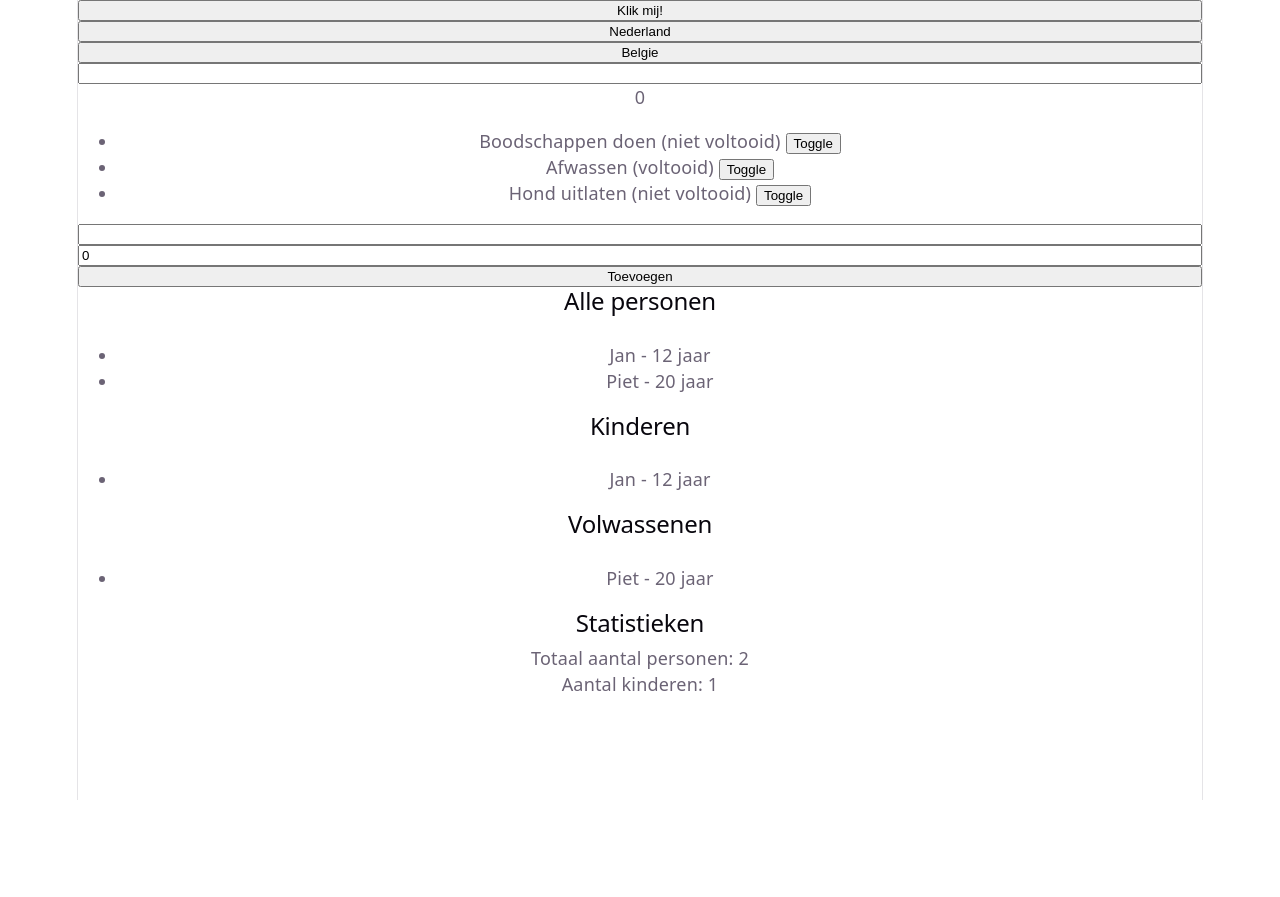
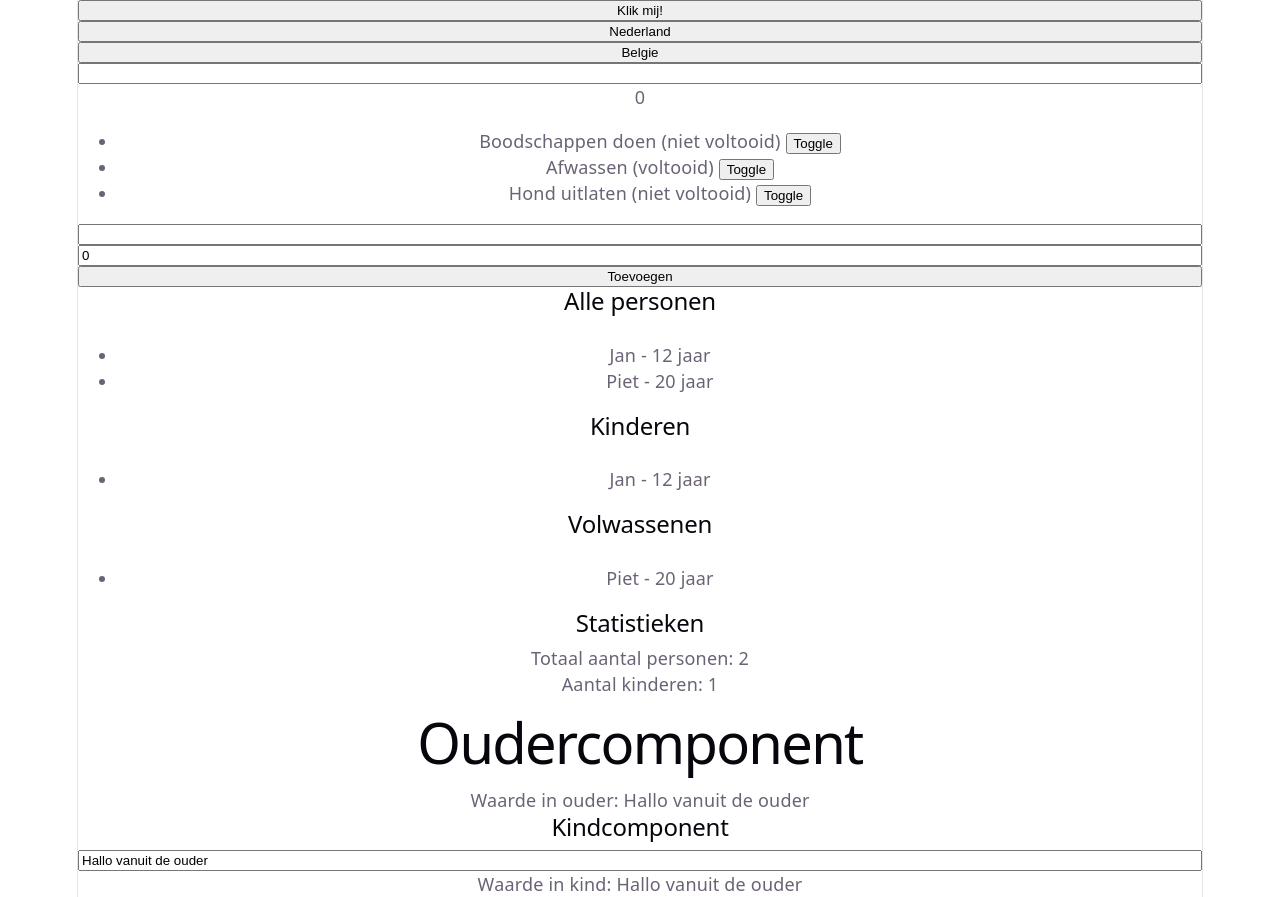
Before and after one commit to Quinnywinks/vue-opdracht, a Vue app: page / in a window 1280 px wide. Before the commit the page ends 800 px from the top, so only its background shows below. Built offline with nearby package versions, Linux system fonts and the light colour scheme.

Commit message:
Parent en child component met defineModel toegevoegd

```diff
--- a/src/App.vue
+++ b/src/App.vue
@@ -1,6 +1,5 @@
 <script setup>
 import { ref, reactive, computed } from 'vue'
-
     const clicks = ref(0)
 
     const person = reactive({
@@ -57,8 +56,12 @@ import { ref, reactive, computed } from 'vue'
     })
 
     const numberOfChildren = computed(() => {
-        return children.value.length
+       return children.value.length
     })
+
+import ParentComponent from './components/ParentComponent.vue'
+
+
 
 </script>
 
@@ -106,4 +109,6 @@ import { ref, reactive, computed } from 'vue'
 <p>Totaal aantal personen: {{ totalPeople }}</p>
 <p>Aantal kinderen: {{ numberOfChildren }}</p>
 
+<ParentComponent />
+
 </template>
--- /dev/null
+++ b/src/components/ChildComponent.vue
@@ -0,0 +1,11 @@
+<script setup>
+const message = defineModel('message')
+</script>
+
+<template>
+  <h2>Kindcomponent</h2>
+
+  <input type="text" v-model="message">
+
+  <p>Waarde in kind: {{ message }}</p>
+</template>
--- /dev/null
+++ b/src/components/ParentComponent.vue
@@ -0,0 +1,14 @@
+<script setup>
+import { ref } from 'vue'
+import ChildComponent from './ChildComponent.vue'
+
+const message = ref('Hallo vanuit de ouder')
+</script>
+
+<template>
+  <h1>Oudercomponent</h1>
+
+  <p>Waarde in ouder: {{ message }}</p>
+
+  <ChildComponent v-model:message="message" />
+</template>
```
